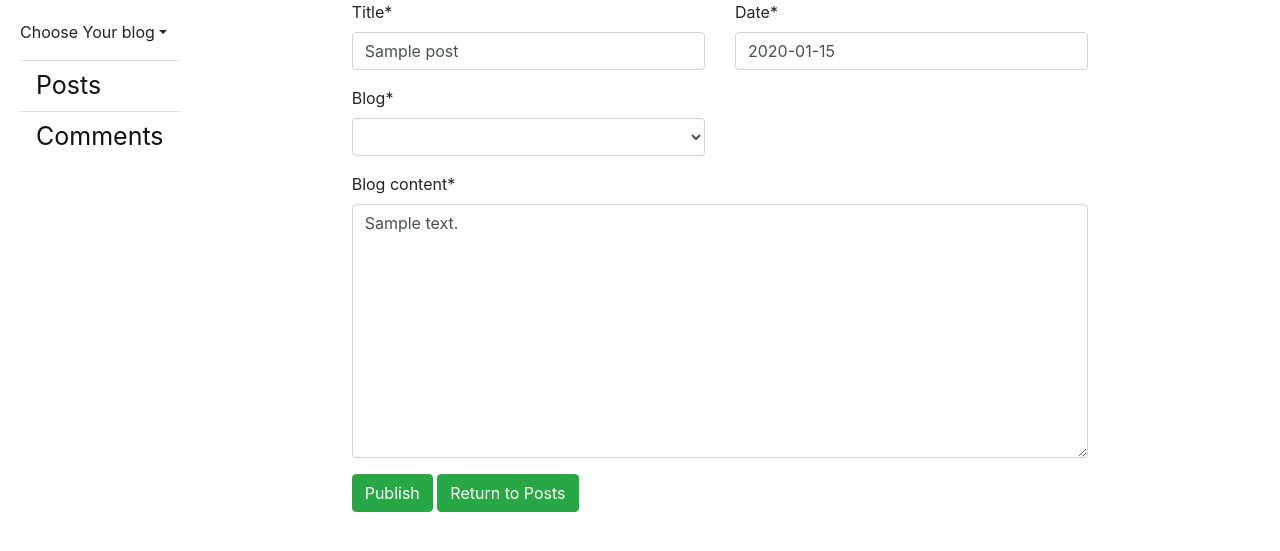
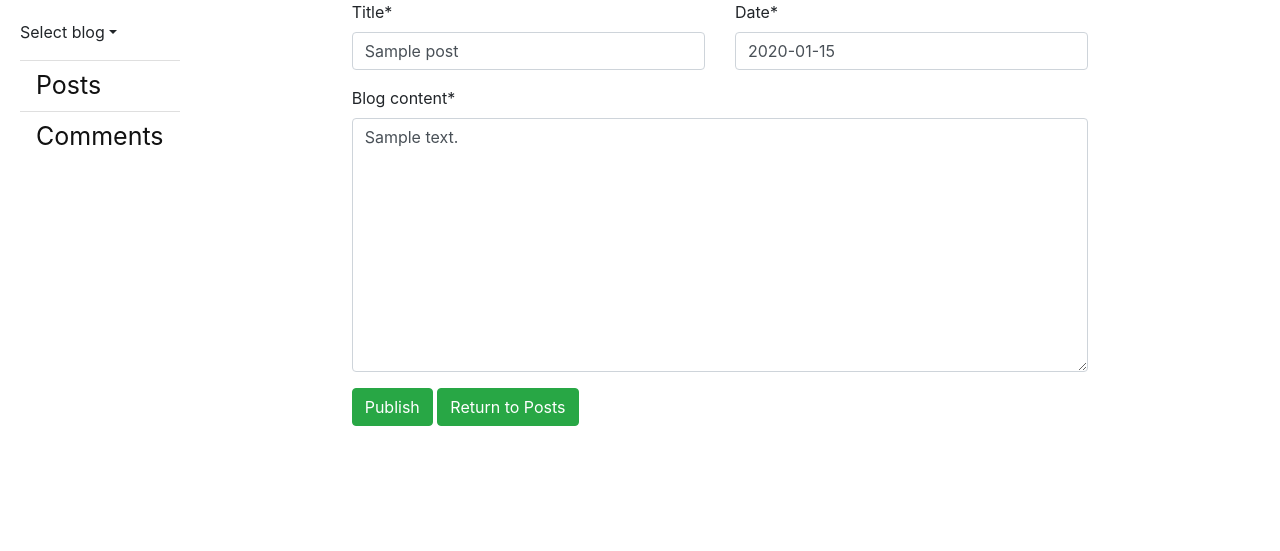
Before and after one commit to arreid08/blogable, a Django app: page /post/1/update in a window 1280 px wide. Shown: the part 92-643 px from the top of the page. Run offline with Django 3.2, Linux system fonts and the light colour scheme; tables that the repository leaves empty hold one stand-in row (values such as "Sample post"); data that the repository does not hold is empty; some libraries are stand-ins or nearby versions.

Commit message:
post create working with given blog

```diff
--- a/blogable/forms.py
+++ b/blogable/forms.py
@@ -11,7 +11,7 @@
 
     class Meta:
         model = Post
-        fields = ('title', 'blog_content', 'date', 'blog',)
+        fields = ('title', 'blog_content', 'date',)
 
 class CommentsForm(forms.ModelForm):
 
--- a/blogable/templates/blogable/base.html
+++ b/blogable/templates/blogable/base.html
@@ -20,7 +20,7 @@
                 <div class="list-group list-group-flush">
                     <div class="nav-item dropdown">
                         <p class="nav-item dropdown-toggle" id="navbarDropdown" data-toggle="dropdown" aria-haspopup="true" aria-expanded="false">
-                            Choose Your blog</p>
+                            Select blog</p>
                         <div class="dropdown-menu" aria-labelledby="navbarDropdown">
                             {% block blogs %}
                             {% endblock %}
--- a/blogable/templates/blogable/blog_detail.html
+++ b/blogable/templates/blogable/blog_detail.html
@@ -2,7 +2,7 @@
 
 {% block content %}
     <div class="title">
-        <a class="btn btn-success" href="{% url 'post_create' %}" role="button">New Post</a>
+        <a class="btn btn-success" href="{% url 'post_create' pk=blog.pk %}" role="button">New Post</a>
         <h4>| {{blog.name}}</h4>
         <a class="btn btn-success" href="{% url 'post_list' %}" role="button">| Posts</a>
     </div>
--- a/blogable/templates/blogable/post_form.html
+++ b/blogable/templates/blogable/post_form.html
@@ -13,9 +13,9 @@
       <div class="col-6">
         {{ form.date|as_crispy_field }}
       </div>
-      <div class="col-6">
+      {% comment %} <div class="col-6">
         {{ form.blog|as_crispy_field }}
-      </div>
+      </div> {% endcomment %}
     </div>
     {{ form.blog_content|as_crispy_field }}
     <button type="submit" class="btn btn-success">Publish</button>
--- a/blogable/urls.py
+++ b/blogable/urls.py
@@ -9,7 +9,7 @@
     path('blog/<int:pk>', views.blog_detail, name='blog_detail'),
     path('post_list', views.post_list, name='post_list'),
     path('post/<int:pk>', views.post_detail, name='post_detail'),
-    path('post/new', views.post_create, name='post_create'),
+    path('post/new/<int:pk>', views.post_create, name='post_create'),
     path('post/<int:pk>/update', views.post_update, name='post_update'),
     path('post/<int:pk>/delete', views.post_delete, name='post_delete'),
     path('comments_list/', views.comments_list, name='comments_list'),
--- a/blogable/views.py
+++ b/blogable/views.py
@@ -50,11 +50,14 @@
     return render(request, 'blogable/post_detail.html', {'post': post, 'form': form})
 
 # @login_required
-def post_create(request):
+def post_create(request, pk):
+    post = Blog.objects.get(pk=pk)
     if request.method == 'POST':
         form = PostForm(request.POST)
         if form.is_valid():
-            post = form.save()
+            post = form.save(commit=False)
+            post.blog_id = pk
+            post.save()
             return redirect('post_list')
     else:
         form = PostForm()
@@ -81,3 +84,10 @@
 def comments_list(request):
     comments = Comments.objects.all()
     return render(request, 'blogable/comments_list.html', {'comments': comments})
+
+# @login_required
+def item_delete(request, pk):
+    item = Items.objects.get(pk=pk)
+    _list = item._list_id
+    Items.objects.get(pk=pk).delete()
+    return redirect('list_detail', pk=_list)
```
